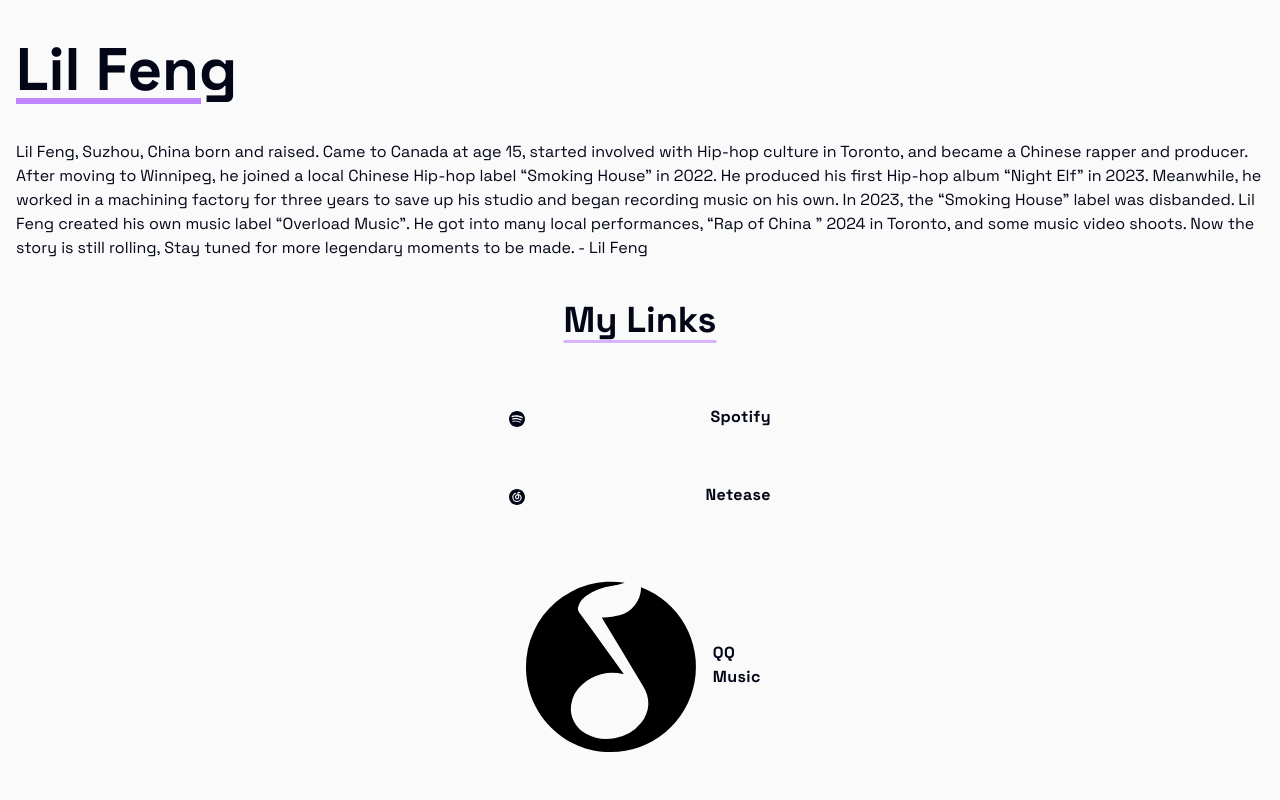
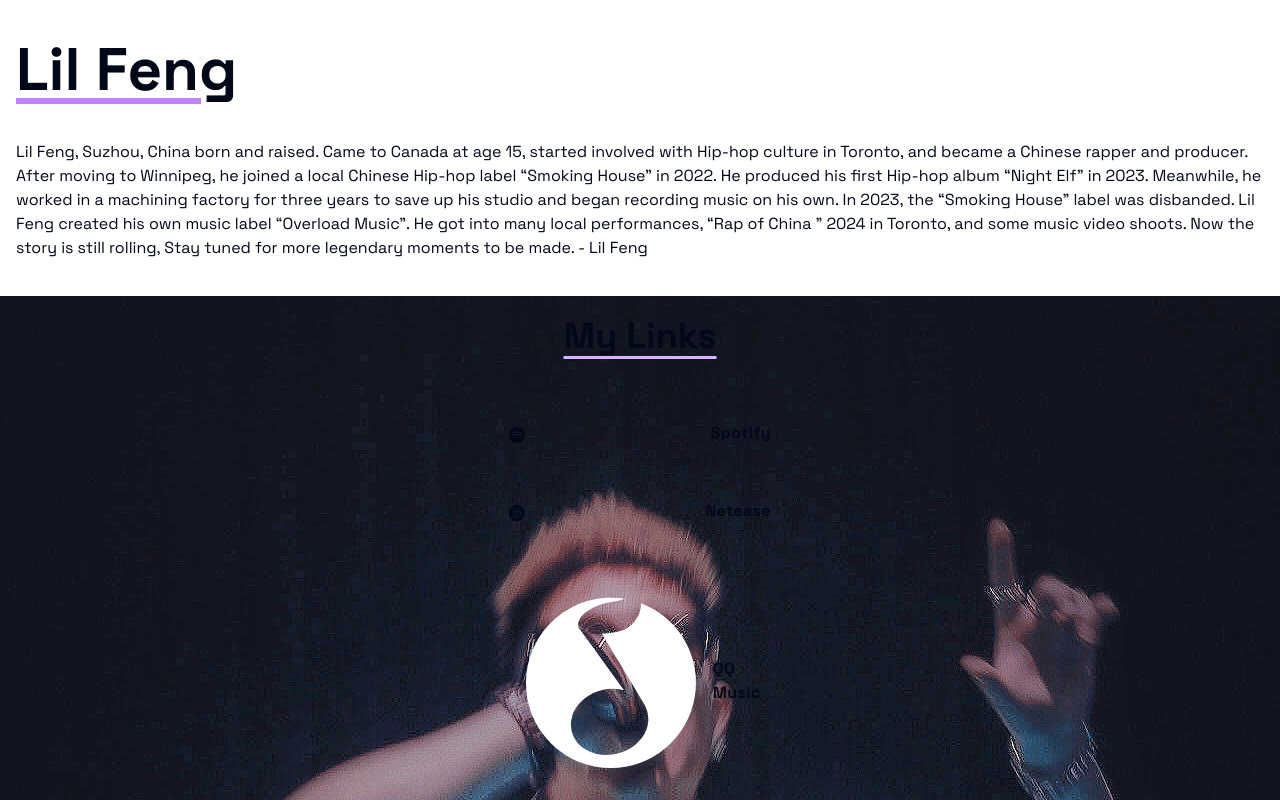
Before and after one commit to LimitlessJesse/PortfolioFeng, a Next.js app: page / in a window 1280 px wide. Shown: the top 800 px of the page. Built offline with nearby package versions, Linux system fonts and the light colour scheme.

Commit message:
added photo background

```diff
--- a/app/(home)/components/Links.tsx
+++ b/app/(home)/components/Links.tsx
@@ -37,7 +37,7 @@ export default function Links(){
   ]
 
   return (
-    <nav className=" flex flex-col items-center justify-center">
+    <nav className=" flex flex-col items-center mt-5">
       <h1 className="text-4xl font-bold underline underline-offset-8 decoration-purple-300">My Links</h1>
       <div className="">
         <HoverEffect items={links} />
--- a/app/(home)/components/ui/aurora-backgroud.tsx
+++ b/app/(home)/components/ui/aurora-backgroud.tsx
@@ -17,7 +17,7 @@ export const AuroraBackground = ({
     <main>
       <div
         className={cn(
-          "relative flex flex-col bg-zinc-50 dark:bg-purple-300 text-slate-950 transition-bg",
+          "relative flex flex-col bg-black-50 dark:bg-black-300 text-white-950 transition-bg",
           className
         )}
         {...props}
@@ -29,7 +29,7 @@ export const AuroraBackground = ({
               `
             [--white-gradient:repeating-linear-gradient(100deg,var(--white)_0%,var(--white)_7%,var(--transparent)_10%,var(--transparent)_12%,var(--white)_16%)]
             [--dark-gradient:repeating-linear-gradient(100deg,var(--black)_0%,var(--black)_7%,var(--transparent)_10%,var(--transparent)_12%,var(--black)_16%)]
-            [--aurora:repeating-linear-gradient(100deg,var(--blue-500)_10%,var(--indigo-300)_15%,var(--blue-300)_20%,var(--violet-200)_25%,var(--blue-400)_30%)]
+            [--aurora:repeating-linear-gradient(100deg,var(--blue-500)_10%,var(--indigo-300)_15%,var(--blue-100)_20%,var(--violet-200)_25%,var(--blue-400)_30%)]
 
             dark:[background-image:var(--dark-gradient),var(--aurora)]
             [background-size:300%,_200%]
--- a/app/(home)/page.tsx
+++ b/app/(home)/page.tsx
@@ -6,9 +6,10 @@ import HeroSection from "./components/HeroSection";
 import { AuroraBackground } from "./components/ui/aurora-backgroud";
 import { motion } from "framer-motion";
 import Links from "./components/Links";
+import Image from "next/image";
 
-export default function page(){
-  return(
+export default function page() {
+  return (
     <AuroraBackground>
       <motion.div
         initial={{ opacity: 0.0, y: 40 }}
@@ -20,17 +21,28 @@ export default function page(){
         }}
         className="relative flex flex-col gap-4 px-4"
       >
-        <div className="min-h-screen">
-          <div className="max-w-7xl mx-auto">
 
-            <Navbar />
-            <HeroSection />
 
-          </div>
-          <div className="max-w-7xl mx-auto mt-10">
-            <Links />
-          </div>
+        <div className="max-w-7xl mx-auto">
+
+          <Navbar />
+          <HeroSection />
+
         </div>
+
+
+        <nav className=" flex flex-col items-center mt-5">
+          <Image src="/images/bioImage.jpg"
+            className=""
+            alt="background image"
+            width="1280"
+            height="1570"
+            fill={false}
+            priority={true}
+            style={{ position: "absolute", zIndex: -1, }} />
+          <Links />
+        </nav>
+
       </motion.div>
     </AuroraBackground>
 
```
Also changed, not shown: app/(home)/components/svgs/qqMusicIcon.svg, public/images/bioImage.jpg (added).
